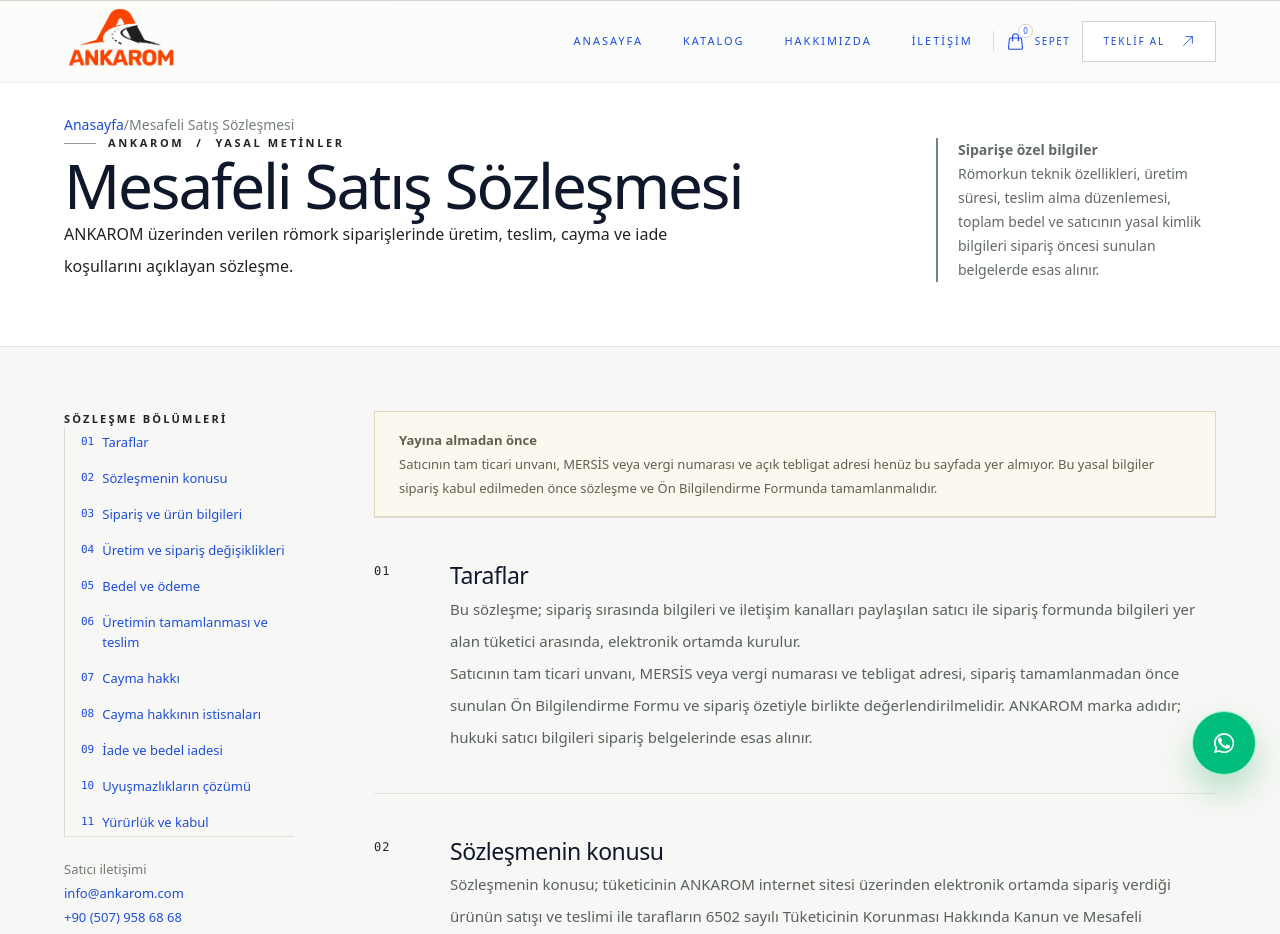
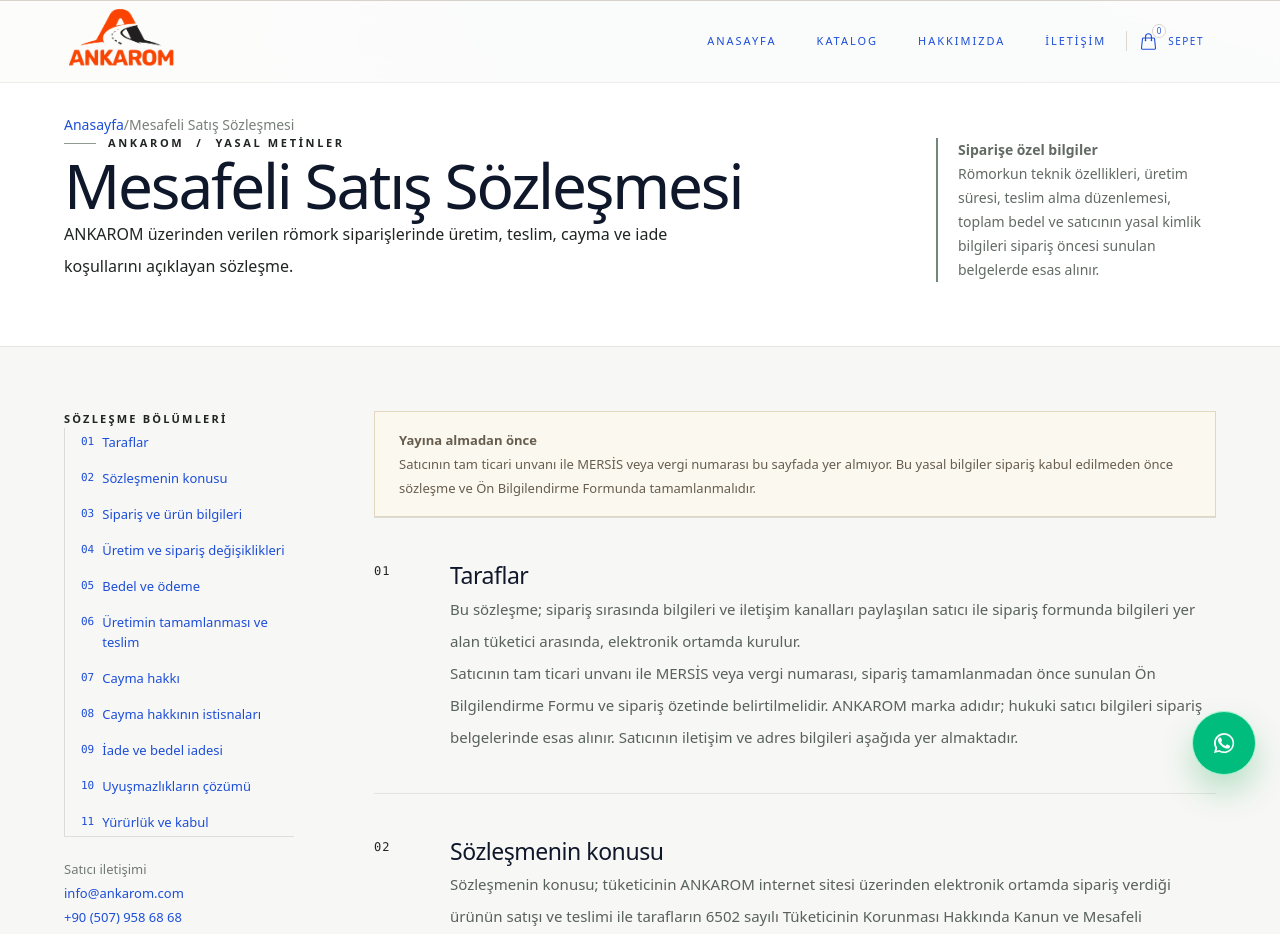
Before and after one commit to saniyeekinci/ankarom, a Next.js app: page /mesafeli-satis in a window 1280 px wide. Shown: the top 934 px of the page. Built offline with nearby package versions, Linux system fonts and the light colour scheme.

Commit message:
adres eklendi ve teklif al butonu kaldırıldı

```diff
--- a/app/mesafeli-satis/page.tsx
+++ b/app/mesafeli-satis/page.tsx
@@ -13,7 +13,7 @@
     title: "Taraflar",
     paragraphs: [
       "Bu sözleşme; sipariş sırasında bilgileri ve iletişim kanalları paylaşılan satıcı ile sipariş formunda bilgileri yer alan tüketici arasında, elektronik ortamda kurulur.",
-      "Satıcının tam ticari unvanı, MERSİS veya vergi numarası ve tebligat adresi, sipariş tamamlanmadan önce sunulan Ön Bilgilendirme Formu ve sipariş özetiyle birlikte değerlendirilmelidir. ANKAROM marka adıdır; hukuki satıcı bilgileri sipariş belgelerinde esas alınır.",
+      "Satıcının tam ticari unvanı ile MERSİS veya vergi numarası, sipariş tamamlanmadan önce sunulan Ön Bilgilendirme Formu ve sipariş özetinde belirtilmelidir. ANKAROM marka adıdır; hukuki satıcı bilgileri sipariş belgelerinde esas alınır. Satıcının iletişim ve adres bilgileri aşağıda yer almaktadır.",
     ],
   },
   {
@@ -168,7 +168,11 @@
             <a className="mt-1 block hover:text-[#29483c]" href="tel:+905079586868">
               +90 (507) 958 68 68
             </a>
-            <p className="mt-1">Türkiye / Ankara</p>
+            <p className="mt-2">
+              Hasköy Mahallesi, Emek Sokak 3/A
+              <br />
+              Keçiören / ANKARA
+            </p>
           </div>
         </aside>
 
@@ -176,10 +180,9 @@
           <div className="mb-10 border border-[#e3d8bd] bg-[#fbf8f0] px-5 py-4 text-[13px] leading-6 text-[#665d4e] sm:px-6">
             <p className="font-semibold text-[#4d463a]">Yayına almadan önce</p>
             <p className="mt-1">
-              Satıcının tam ticari unvanı, MERSİS veya vergi numarası ve açık
-              tebligat adresi henüz bu sayfada yer almıyor. Bu yasal bilgiler
-              sipariş kabul edilmeden önce sözleşme ve Ön Bilgilendirme
-              Formunda tamamlanmalıdır.
+              Satıcının tam ticari unvanı ile MERSİS veya vergi numarası bu
+              sayfada yer almıyor. Bu yasal bilgiler sipariş kabul edilmeden
+              önce sözleşme ve Ön Bilgilendirme Formunda tamamlanmalıdır.
             </p>
           </div>
 
--- a/components/HeroStatsCard.tsx
+++ b/components/HeroStatsCard.tsx
@@ -7,9 +7,6 @@
   GlobeAltIcon,
   ArrowUpRightIcon,
 } from "@heroicons/react/24/outline";
-
-const whatsappHref =
-  "https://wa.me/905079586868?text=İyi%20günler,%20hizmetleriniz%20hakkında%20detaylı%20bilgi%20alabilir%20miyim?";
 
 const advantages = [
   {
@@ -96,18 +93,6 @@
                 <ArrowUpRightIcon className="h-4 w-4 transition-transform duration-300 group-hover:-translate-y-0.5 group-hover:translate-x-0.5" />
               </Link>
 
-              <Link
-                href={whatsappHref}
-                target="_blank"
-                rel="noopener noreferrer"
-                className="group inline-flex items-center gap-4 border border-[#c5d3e4] bg-white px-7 py-4 text-[9px] font-medium uppercase tracking-[0.24em] text-[#252320] transition-all duration-300 hover:border-[#7896bb] hover:bg-[#f1f5fa] hover:text-[#52749b]"
-              >
-                Teklif Al
-
-                <span className="text-[#aaa49c] transition-transform duration-300 group-hover:translate-x-1">
-                  →
-                </span>
-              </Link>
             </div>
           </div>
 
--- a/components/header/index.tsx
+++ b/components/header/index.tsx
@@ -10,9 +10,6 @@
   ArrowUpRightIcon,
 } from "@heroicons/react/24/outline";
 import { useCart } from "@/components/cart/CartProvider";
-
-const whatsappHref =
-  "https://wa.me/905079586868?text=İyi%20günler,%20hizmetleriniz%20hakkında%20detaylı%20bilgi%20alabilir%20miyim?";
 
 const menuLinks = [
   { name: "Anasayfa", href: "/" },
@@ -133,17 +130,6 @@
             </span>
           </Link>
 
-          {/* Teklif Al */}
-          <Link
-            href={whatsappHref}
-            target="_blank"
-            rel="noopener noreferrer"
-            className="group ml-5 inline-flex items-center gap-4 border border-[#d8d3ca] bg-white px-5 py-3 text-[10px] font-medium uppercase tracking-[0.18em] text-[#24211e] transition-all duration-300 hover:border-[#aaa49c] hover:bg-[#EFF6FF]"
-          >
-            <span>Teklif Al</span>
-
-            <ArrowUpRightIcon className="h-3.5 w-3.5 transition-transform duration-300 group-hover:translate-x-0.5 group-hover:-translate-y-0.5" />
-          </Link>
         </nav>
 
         {/* =====================================================
@@ -297,28 +283,6 @@
             </div>
           </div>
 
-          {/* Mobile CTA */}
-          <div className="border-t border-[#e5e1da] p-6 sm:p-8">
-
-            <Link
-              href={whatsappHref}
-              target="_blank"
-              rel="noopener noreferrer"
-              onClick={closeMobileMenu}
-              className="group flex w-full items-center justify-between border border-[#d8d3ca] bg-white px-5 py-4 text-[#24211e] transition-colors duration-300 hover:bg-[#f3f2ef]"
-            >
-              <span className="text-[10px] font-medium uppercase tracking-[0.2em]">
-                Teklif Al
-              </span>
-
-              <ArrowUpRightIcon className="h-4 w-4 transition-transform duration-300 group-hover:-translate-y-0.5 group-hover:translate-x-0.5" />
-            </Link>
-
-            <p className="mt-4 text-center text-[9px] uppercase tracking-[0.15em] text-[#aaa49f]">
-              WhatsApp üzerinden iletişime geçin
-            </p>
-
-          </div>
         </div>
       </div>
     </header>
```
